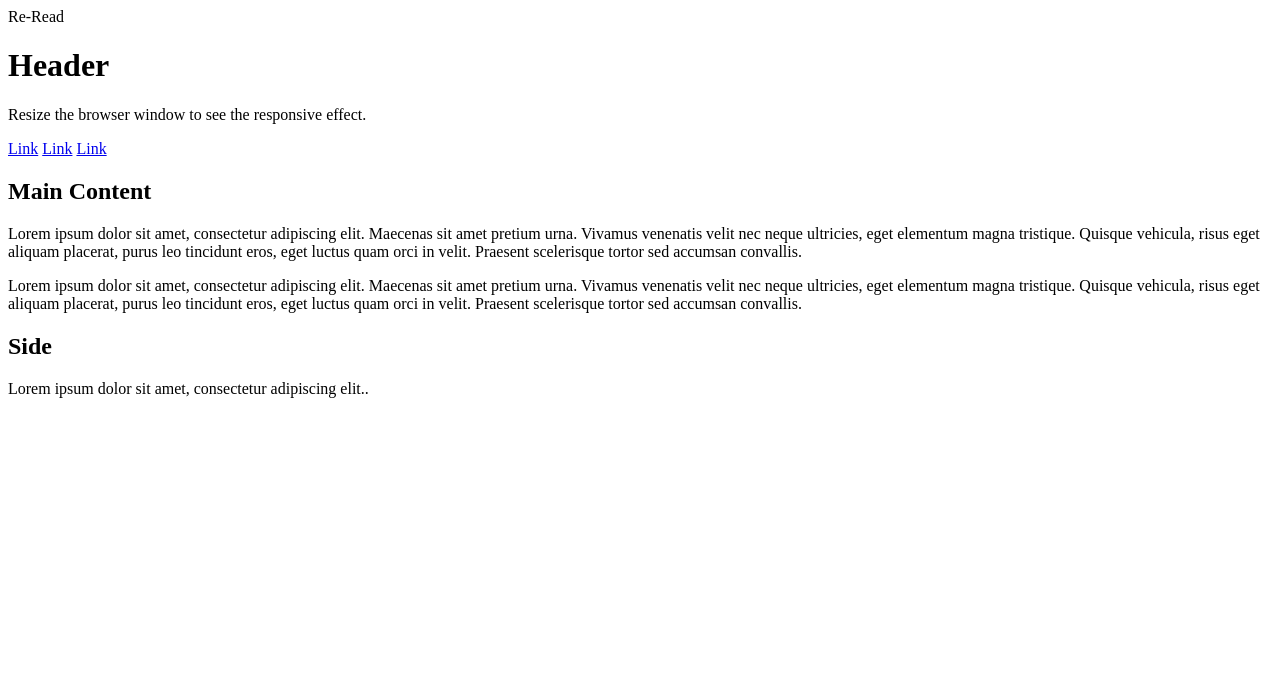
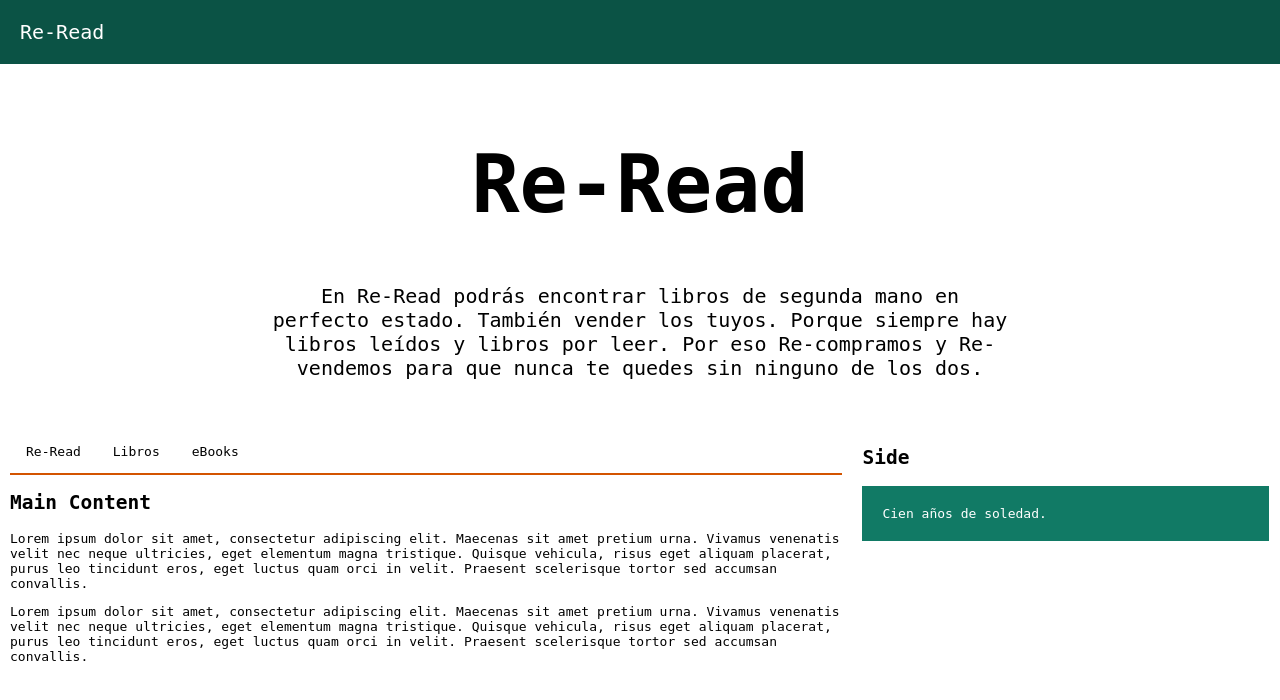
Before and after one commit to xavier-barrios/re-read-php, a PHP site: page / in a window 1280 px wide. Shown: the top 700 px of the page. Run offline with PHP 8.4, Linux system fonts and the light colour scheme.

Commit message:
subida final segundo video

```diff
--- a/css/estilos.css
+++ b/css/estilos.css
@@ -17,22 +17,31 @@ body {
 
 /* Style the header */
 .header {
-  background-color: #f1f1f1;
+  background-color: white;
   padding: 20px;
   text-align: center;
 }
 
+.header h1 {
+  font-size: 80px;
+}
+
+.header p {
+  font-size: 20px;
+  padding: 0 20%;
+}
 /* Style the top navigation bar */
 .topnav {
   overflow: hidden;
-  background-color: #333;
+  background-color: white;
+  border-bottom: 2px solid #D35400;
 }
 
 /* Style the topnav links */
 .topnav a {
   float: left;
   display: block;
-  color: #f2f2f2;
+  color: black;
   text-align: center;
   padding: 14px 16px;
   text-decoration: none;
@@ -40,8 +49,8 @@ body {
 
 /* Change color on hover */
 .topnav a:hover {
-  background-color: #ddd;
-  color: black;
+  background-color: #D35400;
+  color: white;
 }
 
 /* Create three unequal columns that floats next to each other */
@@ -59,6 +68,13 @@ body {
 .column.right {
   width: 33.3%;
 }
+/* right column parrafo*/
+.column.right p{
+  padding: 20px;
+  background-color: #117A65;
+  color: white;
+
+}
 
 /* Clear floats after the columns */
 .row:after {
--- a/index.html
+++ b/index.html
@@ -4,7 +4,7 @@
 <title>CSS Website Layout</title>
 <meta charset="utf-8">
 <meta name="viewport" content="width=device-width, initial-scale=1">
-<link href="css/estilos.css">
+<link rel="stylesheet" type="text/css" href="css/estilos.css">
 </head>
 <body>
   <div class="logo">Re-Read</div>
@@ -12,8 +12,8 @@
 
 
 <div class="header">
-  <h1>Header</h1>
-  <p>Resize the browser window to see the responsive effect.</p>
+  <h1>Re-Read</h1>
+  <p>En Re-Read podrás encontrar libros de segunda mano en perfecto estado. También vender los tuyos. Porque siempre hay libros leídos y libros por leer. Por eso Re-compramos y Re-vendemos para que nunca te quedes sin ninguno de los dos.</p>
 </div>
 
 
@@ -22,18 +22,18 @@
 
   <div class="column left">
     <div class="topnav">
-      <a href="#">Link</a>
-      <a href="#">Link</a>
-      <a href="#">Link</a>
+      <a href="#">Re-Read</a>
+      <a href="#">Libros</a>
+      <a href="#">eBooks</a>
     </div>
     <h2>Main Content</h2>
     <p>Lorem ipsum dolor sit amet, consectetur adipiscing elit. Maecenas sit amet pretium urna. Vivamus venenatis velit nec neque ultricies, eget elementum magna tristique. Quisque vehicula, risus eget aliquam placerat, purus leo tincidunt eros, eget luctus quam orci in velit. Praesent scelerisque tortor sed accumsan convallis.</p>
     <p>Lorem ipsum dolor sit amet, consectetur adipiscing elit. Maecenas sit amet pretium urna. Vivamus venenatis velit nec neque ultricies, eget elementum magna tristique. Quisque vehicula, risus eget aliquam placerat, purus leo tincidunt eros, eget luctus quam orci in velit. Praesent scelerisque tortor sed accumsan convallis.</p>
   </div>
 
-  <div class="column side">
+  <div class="column right">
     <h2>Side</h2>
-    <p>Lorem ipsum dolor sit amet, consectetur adipiscing elit..</p>
+    <p>Cien años de soledad.</p>
   </div>
 </div>
 
```
